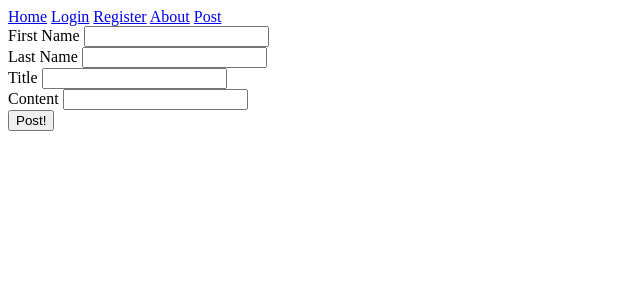
After one commit to DannyPennington/flask_stuff, a Flask app: page /post in a window 1280 px wide. The commit adds this page. Shown: the top 300 px of the page, without its empty margins (0-640 px from the left). Run offline with Flask 2, Linux system fonts and the light colour scheme.

```diff
--- a/application/__init__.py
+++ b/application/__init__.py
@@ -9,6 +9,7 @@ app = Flask(__name__)
 #app.config['SQLALCHEMY_DATABASE_URI'] = os.getenv('DATABASE_URI')
 app.config['SQLALCHEMY_DATABASE_URI'] = "mysql+pymysql://danny@flaskbase2:Linuxdatabase1@flaskbase2.mysql.database.azure.com/testing"
 #os.getenv('DATABASE_URI')
+app.config['SECRET_KEY'] = str(os.getenv("MY_SECRET_KEY"))
 
 db = SQLAlchemy(app)
 
--- /dev/null
+++ b/application/forms.py
@@ -0,0 +1,31 @@
+from flask_wtf import FlaskForm
+from wtforms import StringField, SubmitField
+from wtforms.validators import DataRequired, Length
+
+class PostForm(FlaskForm):
+    first_name = StringField("First Name",
+        validators = [
+            DataRequired(),
+            Length(min=1,max=30)
+            ]
+        )
+
+    last_name = StringField("Last Name",
+        validators = [
+            DataRequired(),
+            Length(min=1,max=30)
+            ]
+        )
+    title = StringField("Title",
+        validators = [
+            DataRequired(),
+            Length(min=1,max=100)
+            ]
+        )
+    content = StringField("Content",
+        validators = [
+            DataRequired(),
+            Length(min=1,max=1000)
+            ]
+        )
+    submit = SubmitField("Post!")
--- a/application/routes.py
+++ b/application/routes.py
@@ -1,12 +1,15 @@
-from flask import render_template
+from flask import render_template, redirect, url_for
 
-from application import app
+from application import app, db
+from application.models import Posts
+from application.forms import PostForm
 
 @app.route('/')
 @app.route('/home')
 
 def home():
-    return render_template('home.html', title='Home')
+    postData = Posts.query.all()
+    return render_template('home.html', title='Home', posts=postData)
 
 @app.route('/about')
 def about():
@@ -19,3 +22,24 @@ def login():
 @app.route('/register')
 def register():
     return render_template('register.html',title ='Registration')
+
+@app.route('/post', methods=['GET','POST'])
+def post():
+    form = PostForm()
+    if form.validate_on_submit():
+        postData = Posts(
+            first_name = form.first_name.data,
+            last_name = form.last_name.data,
+            title = form.title.data,
+            content = form.content.data
+        )
+
+        db.session.add(postData)
+        db.session.commit()
+
+        return redirect(url_for('home'))
+
+    else:
+        print(form.errors)
+
+    return render_template('post.html', title='Post', form=form)
--- a/application/templates/layout.html
+++ b/application/templates/layout.html
@@ -4,6 +4,7 @@
 		<a href="{{ url_for('login') }}">Login</a>
 		<a href="{{ url_for('register') }}">Register</a>
 		<a href="{{ url_for('about') }}">About</a>
+		<a href="{{ url_for('post') }}">Post</a>
 	</nav>
 	<body>
 		{% block body_content %}{% endblock %}
--- /dev/null
+++ b/application/templates/post.html
@@ -0,0 +1,22 @@
+{% extends "layout.html" %}
+
+{% block body_content %}
+	<div class='form-group'>
+		<form method='POST' action=''>
+			{{ form.hidden_tag() }}
+			{{ form.first_name.label }}
+			{{ form.first_name }}
+			<br>
+			{{ form.last_name.label }}
+			{{ form.last_name }}
+			<br>
+			{{ form.title.label }}
+			{{ form.title }}
+			<br>
+			{{ form.content.label }}
+			{{ form.content }}
+			<br>
+			{{ form.submit }}
+		</form>
+	</div>
+{% endblock %}
--- a/requirements.txt
+++ b/requirements.txt
@@ -9,3 +9,5 @@ PyMySQL==0.9.3
 SQLAlchemy==1.3.13
 Werkzeug==1.0.0
 wheel==0.34.2
+Flask-WTF==0.14.3
+WTForms==2.2.1
```
Also changed, not shown: application/templates/home.html (+9 -1 lines).
